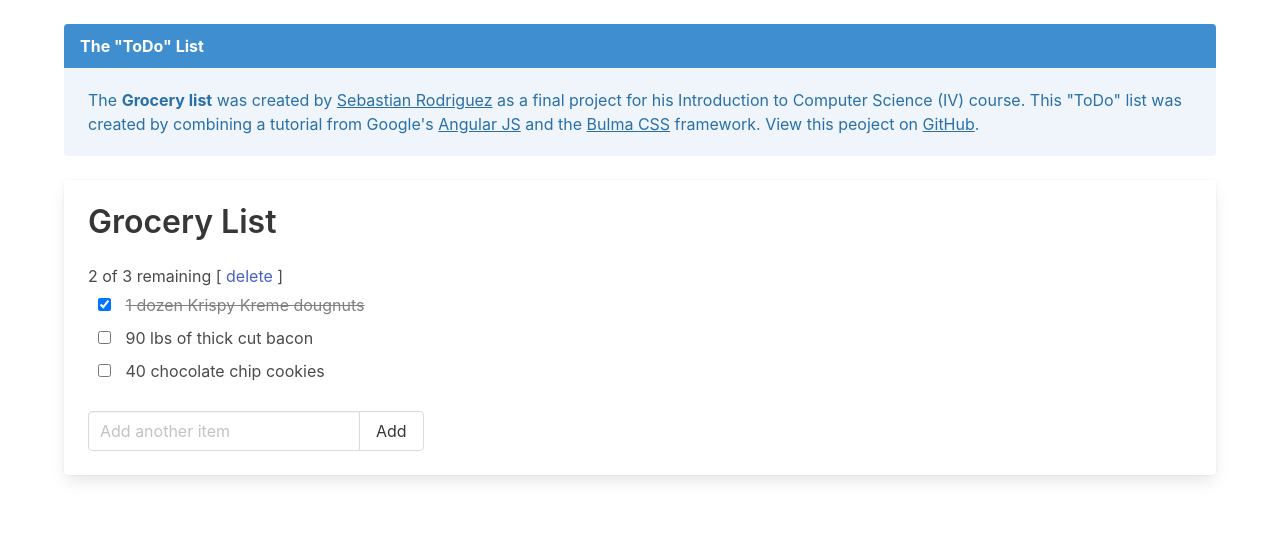
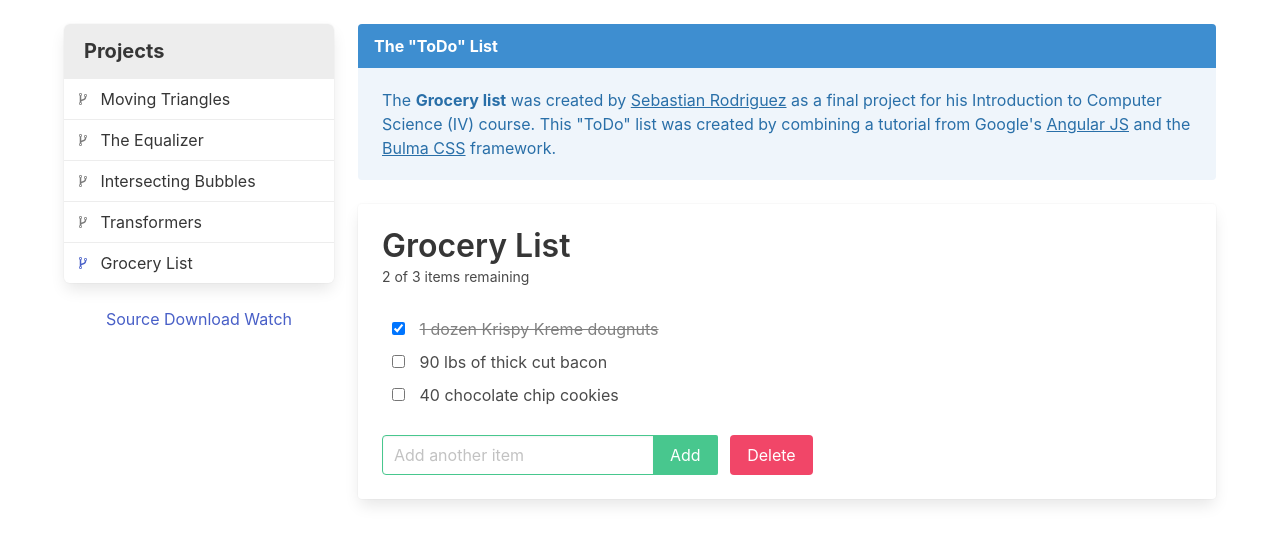
Before and after one commit to seb646/Grocery-List, a plain HTML site: page index.html in a window 1280 px wide. Drawn offline with nearby package versions, Linux system fonts and the light colour scheme.

Commit message:
Added a sidebar

```diff
--- a/index.html
+++ b/index.html
@@ -25,6 +25,7 @@
     <!-- JavaScript -->
     <script type="text/javascript" src="http://code.jquery.com/jquery-2.1.1.min.js"></script>
     <script type="text/javascript" src="https://ajax.googleapis.com/ajax/libs/angularjs/1.6.4/angular.min.js"></script>
+    <script async defer src="https://buttons.github.io/buttons.js"></script>
     <script type="text/javascript">
     angular.module('todoApp', [])
       .controller('TodoListController', function() {
@@ -56,21 +57,67 @@
   </head>
   <body>
     <div class="container"><br>
+      <div class="columns">
+        <div class="column is-one-quarter">
+          <nav class="panel">
+            <p class="panel-heading">
+              Projects
+            </p>
+            <a class="panel-block" href="/browning/page_one">
+              <span class="panel-icon">
+                <i class="fa fa-code-fork"></i>
+              </span>
+              Moving Triangles
+            </a>
+            <a class="panel-block" href="/browning/page_two">
+              <span class="panel-icon">
+                <i class="fa fa-code-fork"></i>
+              </span>
+              The Equalizer
+            </a>
+            <a class="panel-block" href="/browning/page_three">
+              <span class="panel-icon">
+                <i class="fa fa-code-fork"></i>
+              </span>
+              Intersecting Bubbles
+            </a>
+            <a class="panel-block" href="/browning/page_four">
+              <span class="panel-icon">
+                <i class="fa fa-code-fork"></i>
+              </span>
+              Transformers
+            </a>
+            <a class="panel-block is-active" href="/browning/grocery-list">
+              <span class="panel-icon">
+                <i class="fa fa-code-fork"></i>
+              </span>
+              Grocery List
+            </a>
+          </nav>
 
+          <center>
+            <a class="github-button" href="https://github.com/seb646/grocery-list" data-size="large" aria-label="View seb646/grocery-list on GitHub">Source</a>
+            <a class="github-button" href="https://github.com/seb646/grocery-list/archive/master.zip" data-size="large" data-icon="octicon-cloud-download" aria-label="Download seb646/grocery-list on GitHub">Download</a>
+            <a class="github-button" href="https://github.com/seb646/grocery-list/subscription" data-icon="octicon-eye" data-size="large" data-show-count="true" aria-label="Watch seb646/grocery-list on GitHub">Watch</a>
+          </center>
+
+        </div>
+
+        <div class="column">
           <article class="message is-info">
             <div class="message-header">
               <p>The "ToDo" List</p>
             </div>
             <div class="message-body">
-          The <b>Grocery list</b> was created by <a href="http://srodriguez.xyz">Sebastian Rodriguez</a> as a final project for his Introduction to Computer Science (IV) course. This "ToDo" list was created by combining a tutorial from Google's <a href="https://angularjs.org/">Angular JS</a> and the <a href="http://bulma.io/">Bulma CSS</a> framework. View this peoject on <a href="#">GitHub</a>.
+              The <b>Grocery list</b> was created by <a href="http://srodriguez.xyz">Sebastian Rodriguez</a> as a final project for his Introduction to Computer Science (IV) course. This "ToDo" list was created by combining a tutorial from Google's <a href="https://angularjs.org/">Angular JS</a> and the <a href="http://bulma.io/">Bulma CSS</a> framework.
             </div>
           </article>
 
           <div ng-controller="TodoListController as todoList" class="card">
             <div class="card-content">
-          <h1 class="title">Grocery List</h1>
-          <span>{{todoList.remaining()}} of {{todoList.todos.length}} remaining</span>
-          [ <a href="" ng-click="todoList.archive()">delete</a> ]
+              <h1 class="title" style="margin-bottom: 0;">Grocery List</h1>
+              <small>{{todoList.remaining()}} of {{todoList.todos.length}} items remaining</small>
+              <br><br>
               <ul class="unstyled">
                 <li ng-repeat="todo in todoList.todos">
                   <label class="checkbox">
@@ -83,16 +130,20 @@
               <form ng-submit="todoList.addTodo()">
                 <div class="field has-addons">
                  <p class="control">
-               <input class="input" type="text" placeholder="Add another item" ng-model="todoList.todoText">
+                   <input class="input is-success" type="text" placeholder="Add another item" ng-model="todoList.todoText">
                  </p>
                  <p class="control">
-               <input class="button" type="submit" value="Add">
+                   <input class="button is-success" type="submit" value="Add" style="border-top-right-radius:2px;border-bottom-right-radius:2px;">
                  </p>
+                 &nbsp; &nbsp;
+                 <a href="" ng-click="todoList.archive()" class="button is-danger">Delete</a>
                </div>
               </form>
             </div>
           </div>
+        </div>
 
+      </div>
     </div>
   </body>
 </html>
```
Lines whose indentation alone changed are shown as unchanged.
